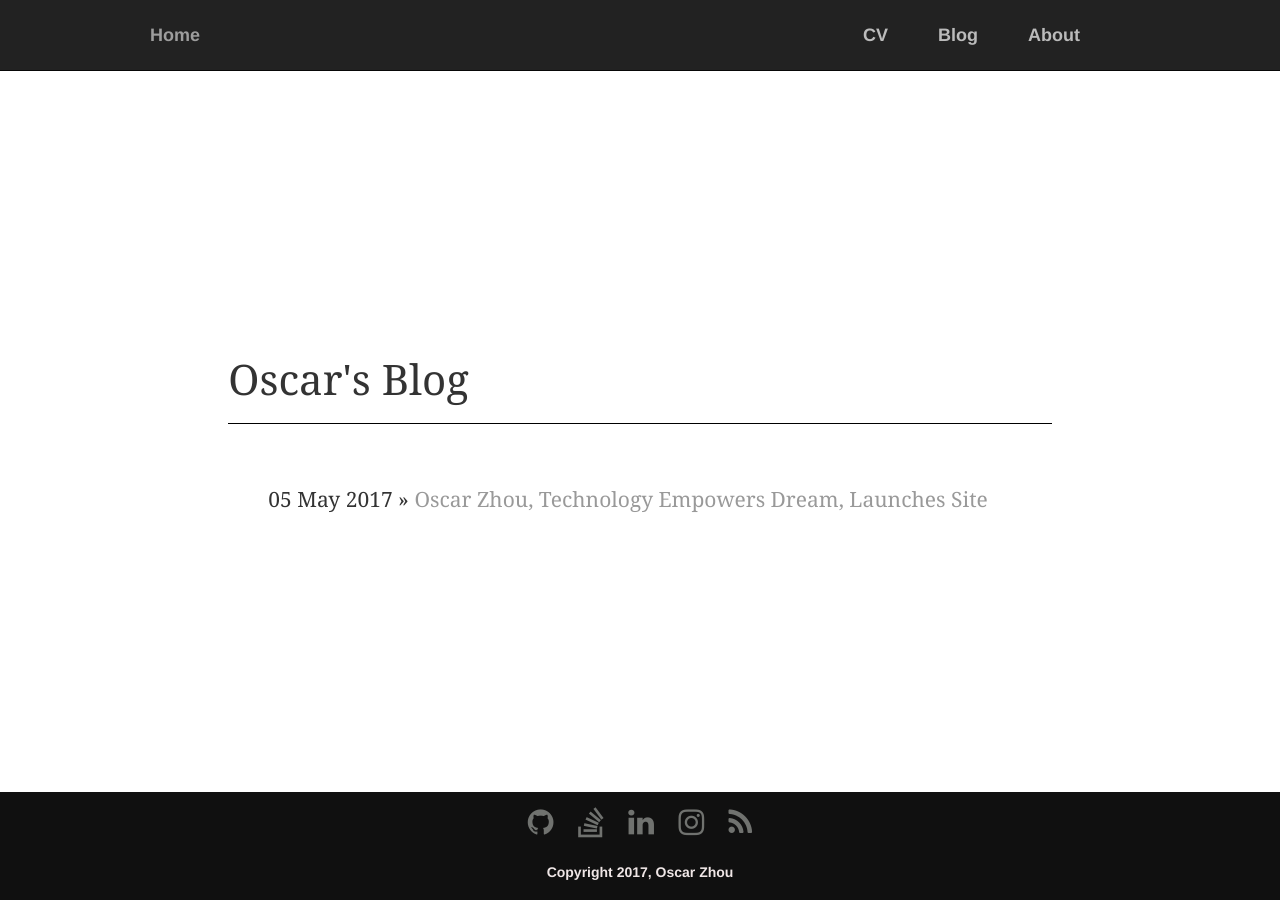
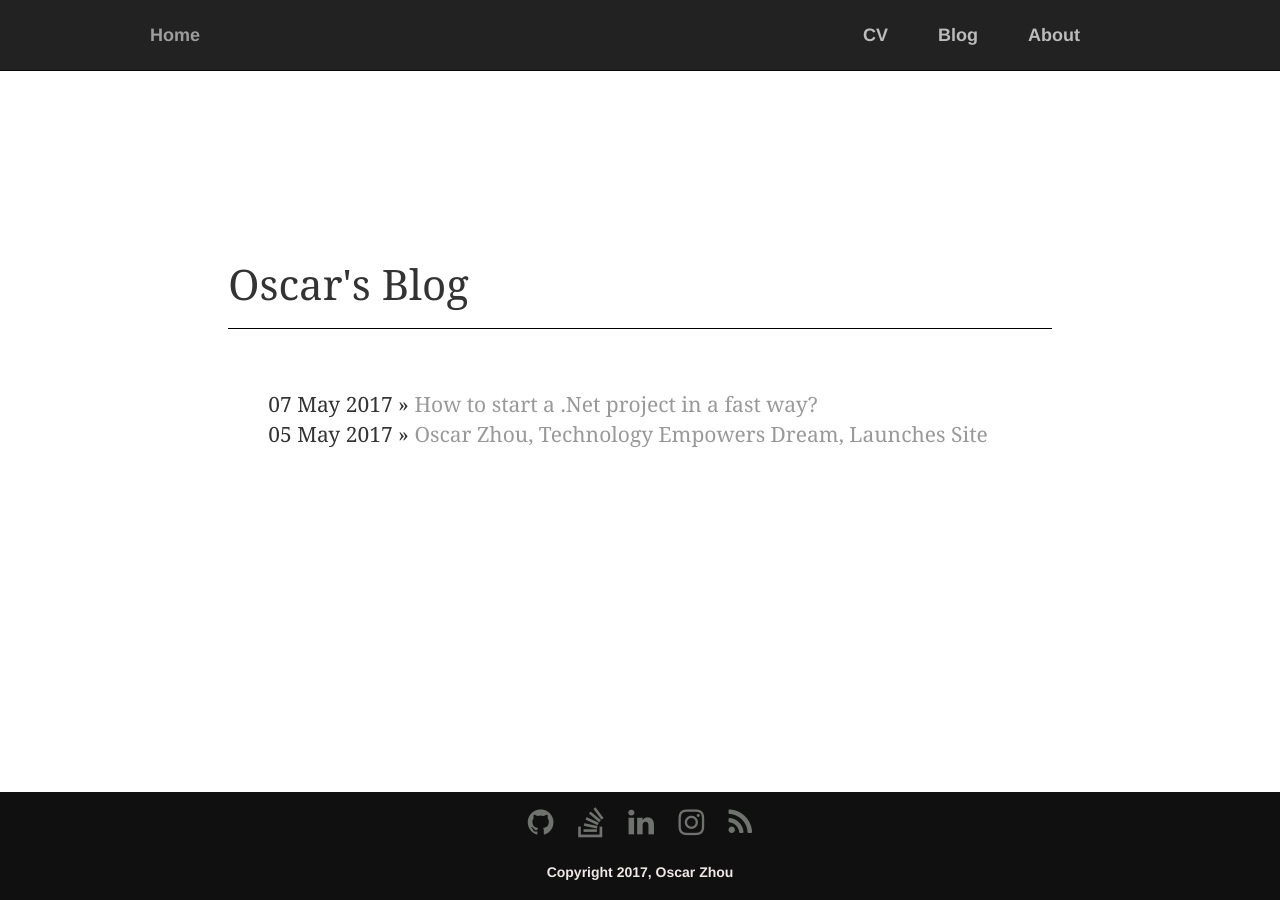
Before and after one commit to OscarZhou/oscarzhou.github.io, a Jekyll site: the page built from blog/index.html, in a window 1280 px wide. Built offline with Jekyll 4.4.1, drawn with Linux system fonts in a browser that asks for light colours; nearby versions of some CDN libraries; the list of posts is cut into pages by our own code; some of the changed lines change nothing that is shown.

Commit message:
Add article
adjust the margin-bottom for each pages

```diff
--- /dev/null
+++ b/_posts/2017-05-07-how-to-start-a-donet-project.md
@@ -0,0 +1,35 @@
+---
+title: "How to start a .Net project in a fast way?"
+date: 2017-05-07
+
+---
+
+
+Many junior developers always meet such situation that they don't know where to start their projects once the requirement document was given. In this article, I will introduce you several steps to help you start the project in a reasonable sequence. I will take a .Net project as an example.
+
+I will list the sequence firstly, and then explain them one by on specifically.
+
+##### [1. **Extract the user case from the document**](#1)
+
+##### [2. **Find depedencies among these user case in order to that we can determine the orders to implement**](#2)
+
+##### [3. **Determine the core user case**](#3)
+
+##### [4. **Drag the core user case to sprint**](#4)
+
+##### [5. **Change the order in curret sprint**](#5)
+
+Before we start, we should have had the following tools and accounts:
+1. **Visual Studio IDE**
+2. **Visual Studio Account**
+
+- - -
+
+Okay, let's start the project. For example, we have the requirement shown below.
+
+
+<h3 id="1">**Extract the user case from the document**</h3>
+<h3 id="2">**Find depedencies among these user case in order to that we can determine the orders to implement**</h3>
+<h3 id="3">**Determine the core user case**</h3>
+<h3 id="4">**Drag the core user case to sprint**</h3>
+<h3 id="5">**Change the order in curret sprint**</h3>
--- a/css/main.css
+++ b/css/main.css
@@ -48,9 +48,6 @@
         margin-right: 50px;
     }
 
-    .post{
-        margin-top: -200px;
-    }
 
     .blog-title{
         padding-bottom: 10px;
@@ -71,9 +68,6 @@
         margin-right: 150px;
     }
 
-    .post{
-        margin-top: -200px;
-    }
 
     .blog-title{
         padding-bottom: 10px;
@@ -174,6 +168,7 @@
     height: 100%;
     font-size: 12px;
     padding-top: 100px;
+    margin-bottom: 200px;
 }
 
 .description {
@@ -289,6 +284,7 @@
 .post{
     text-align: left;
     margin-top: 100px;
+    margin-bottom: 200px;
 }
 
 .post h1 {
```
